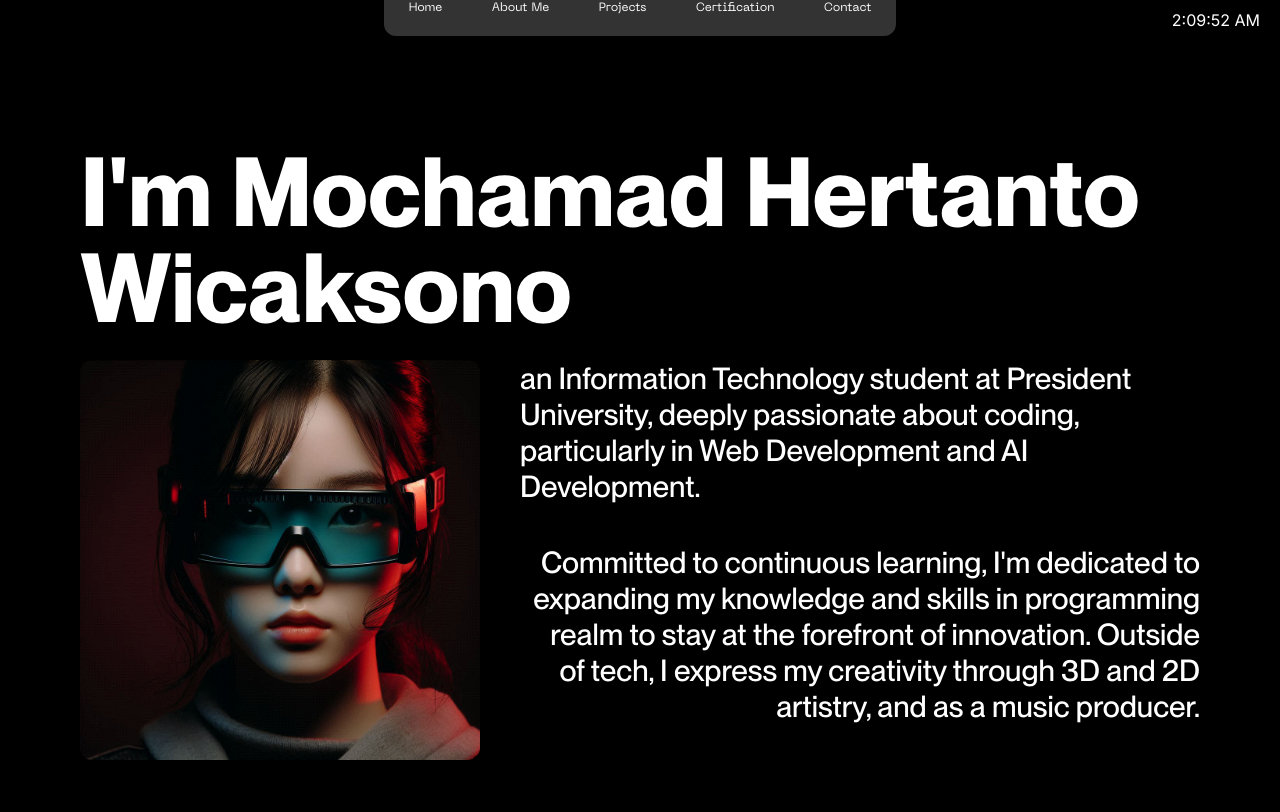
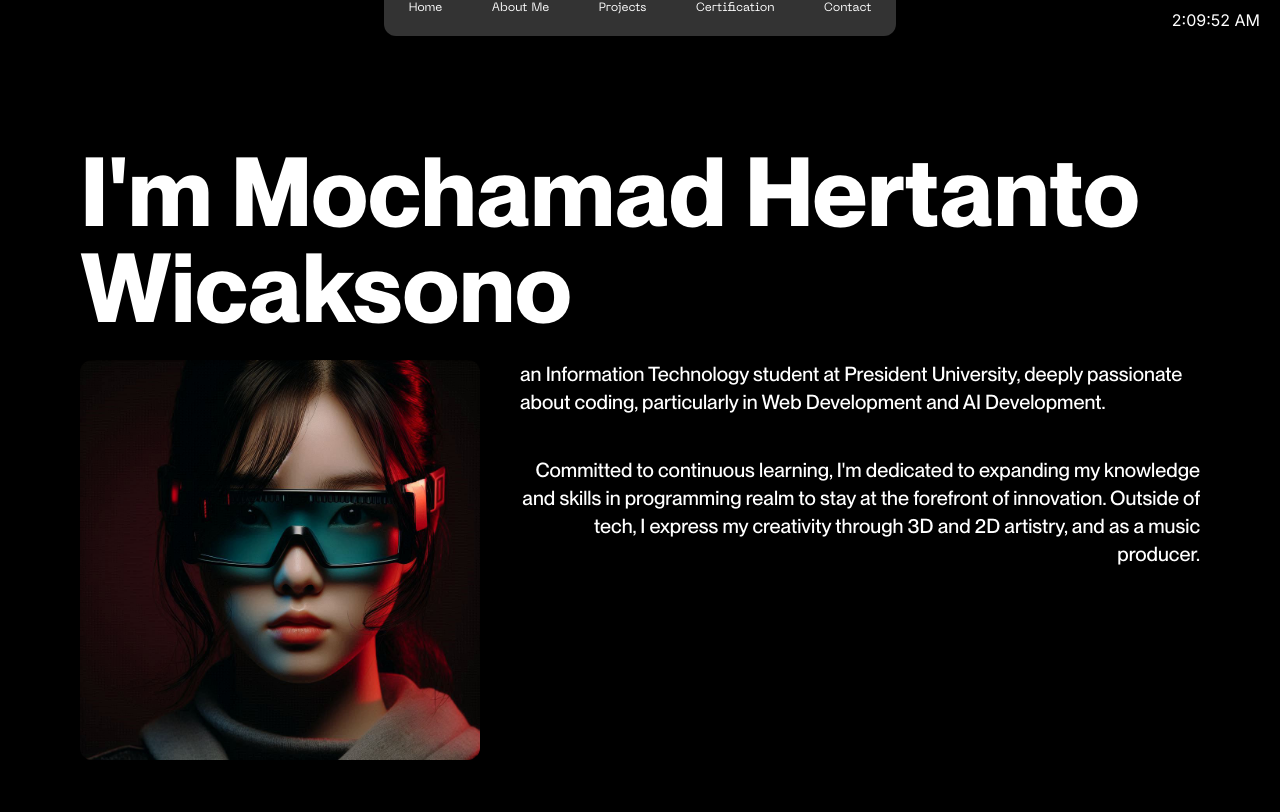
Before and after one commit to chlxyz/mhw1, a Next.js app: page / in a window 1280 px wide. Shown: the part 748-1560 px from the top of the page. Built offline with nearby package versions, Linux system fonts and the light colour scheme.

Commit message:
feat: Add animations on about page

```diff
--- a/app/about/page.js
+++ b/app/about/page.js
@@ -1,21 +1,84 @@
-import React from 'react'
+import React, { useEffect, useRef } from 'react';
 import Image from 'next/image';
+import { gsap } from 'gsap';
+import { ScrollTrigger } from 'gsap/ScrollTrigger';
+
+gsap.registerPlugin(ScrollTrigger);
 
 const About = () => {
+  const headlineRef = useRef(null);
+  const descRefs = useRef([]);
+
+  useEffect(() => {
+    // Animation for the headline
+    gsap.fromTo(
+      headlineRef.current,
+      { opacity: 0, y: 50 },
+      {
+        opacity: 1,
+        y: 0,
+        duration: 1,
+        ease: 'power4.out',
+        scrollTrigger: {
+          trigger: headlineRef.current,
+          start: 'top 50%', // start the animation when the top of the headline is 80% from the top of the viewport
+        },
+      }
+    );
+
+    // Staggered animation for the descriptions
+    gsap.fromTo(
+      descRefs.current,
+      { opacity: 0, y: 50 },
+      {
+        opacity: 1,
+        y: 0,
+        duration: 1,
+        ease: 'power4.out',
+        stagger: 0.3,
+        scrollTrigger: {
+          trigger: headlineRef.current,
+          start: 'top 50%', // start the animation at the same time as the headline
+        },
+      }
+    );
+  }, []);
+
   return (
-    <div id="about" className='flex justify-center items-center h-screen p-8 lg:p-20 text-white'>
-        <div className='lg:max-w-[1500px] max-w-[400px]'>
-          <p className='text-5xl lg:text-8xl mb-[10%] lg:mb-0 about-head'>I'm Mochamad Hertanto Wicaksono</p>
-          <div className="lg:flex lg:flex-row lg:mt-6 lg:gap-10">
-            <Image src="/images/tryna.jpeg" width={400} height={400} alt="chrncle" className='rounded-xl mb-[10%] lg:mb-0'/>
-            <div className='lg:flex lg:flex-col lg:gap-10'>
-                <p className='lg:text-3xl lg:text-start about-desc text-sm'>an Information Technology student at President University, deeply passionate about coding, particularly in Web Development and AI Development.</p>
-                <p className='lg:text-3xl lg:text-end about-desc text-sm'>Committed to continuous learning, I'm dedicated to expanding my knowledge and skills in programming realm to stay at the forefront of innovation. Outside of tech, I express my creativity through 3D and 2D artistry, and as a music producer.</p>
-            </div>
+    <div id="about" className="flex justify-center items-center h-screen p-8 lg:p-20 text-white">
+      <div className="lg:max-w-[1500px] max-w-[400px]">
+        <p
+          ref={headlineRef}
+          className="text-5xl lg:text-8xl mb-[10%] lg:mb-0 about-head"
+        >
+          I'm Mochamad Hertanto Wicaksono
+        </p>
+        <div className="lg:flex lg:flex-row lg:mt-6 lg:gap-10">
+          <Image
+            src="/images/tryna.jpeg"
+            width={400}
+            height={400}
+            alt="chrncle"
+            className="rounded-xl mb-[10%] lg:mb-0"
+          />
+          <div className="lg:flex lg:flex-col lg:gap-10">
+            <p
+              ref={(el) => (descRefs.current[0] = el)}
+              className="lg:text-xl lg:text-start about-desc text-sm"
+            >
+              an Information Technology student at President University, deeply passionate about coding, particularly in Web Development and AI Development.
+            </p>
+            <p
+              ref={(el) => (descRefs.current[1] = el)}
+              className="lg:text-xl lg:text-end about-desc text-sm"
+            >
+              Committed to continuous learning, I'm dedicated to expanding my knowledge and skills in programming realm to stay at the forefront of innovation. Outside of tech, I express my creativity through 3D and 2D artistry, and as a music producer.
+            </p>
           </div>
         </div>
+      </div>
     </div>
-  )
-}
+  );
+};
 
 export default About;
--- a/app/certifications/page.js
+++ b/app/certifications/page.js
@@ -128,8 +128,8 @@ const Certification = () => {
             style={{ scale: 0.8 }}
           />
 
-          <Link href={certificate.Credential} rel="noopener norefferer" target="_blank"><h1 className="text-2xl font-bold mb-2">{certificate.title}</h1></Link>
-          <p className='lg:text-xl text-sm'>{certificate.description}</p>
+          <Link href={certificate.Credential} rel="noopener norefferer" target="_blank"><h1 className="lg:text-5xl text-2xl font-bold mb-2 certi-title">{certificate.title}</h1></Link>
+          <p className='lg:text-sm text-sm certi-desc'>{certificate.description}</p>
         </div>
       ))}
     </div>
--- a/app/globals.css
+++ b/app/globals.css
@@ -97,6 +97,14 @@ body{
   font-family: 'NMUB';
 }
 
+.certi-title{
+  font-family: 'NMUB';
+}
+
+.certi-desc{
+  font-family: 'PPNMM';
+}
+
 .contact-title {
   font-family: 'PPNMB';
 }
```
